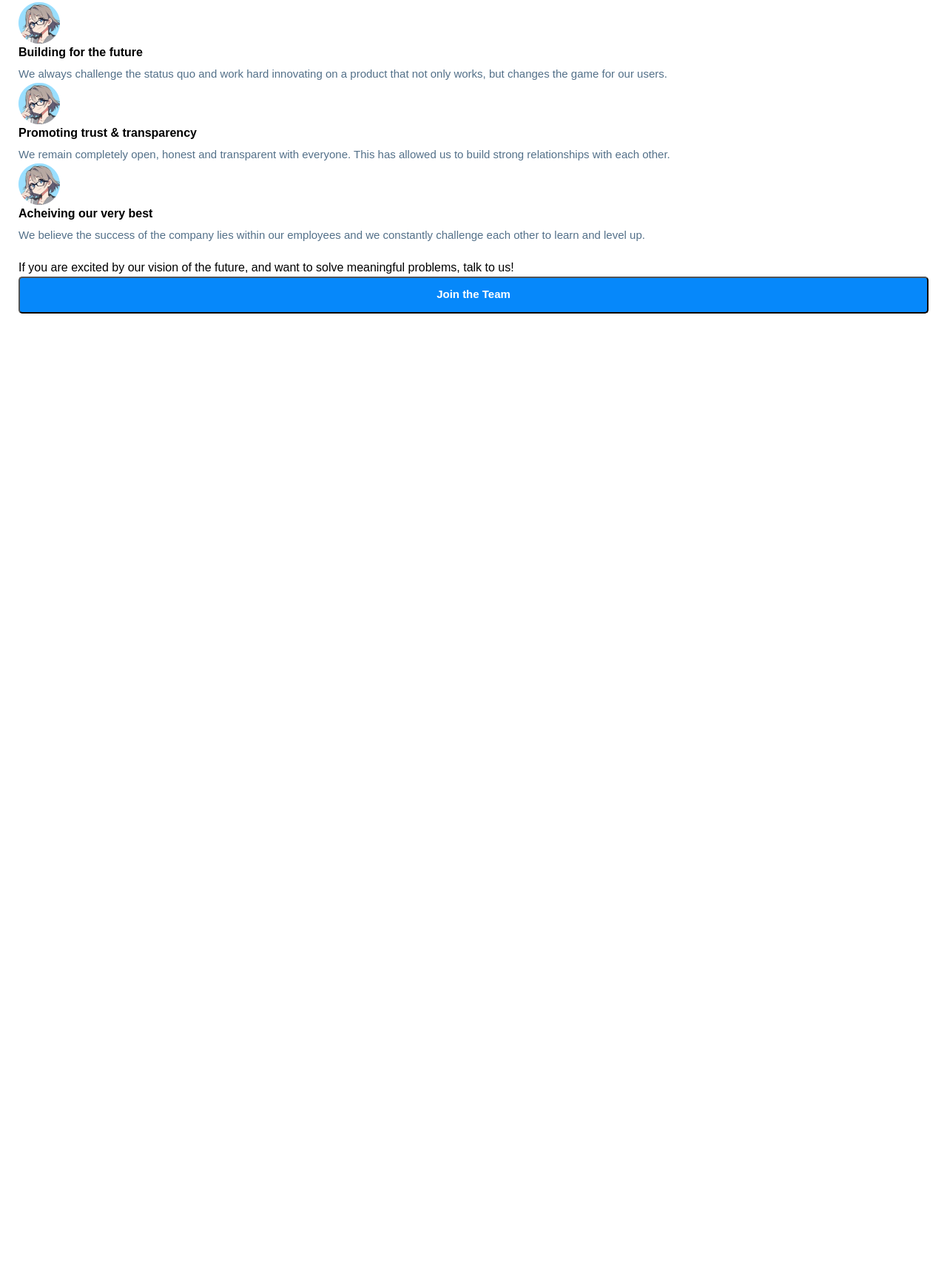
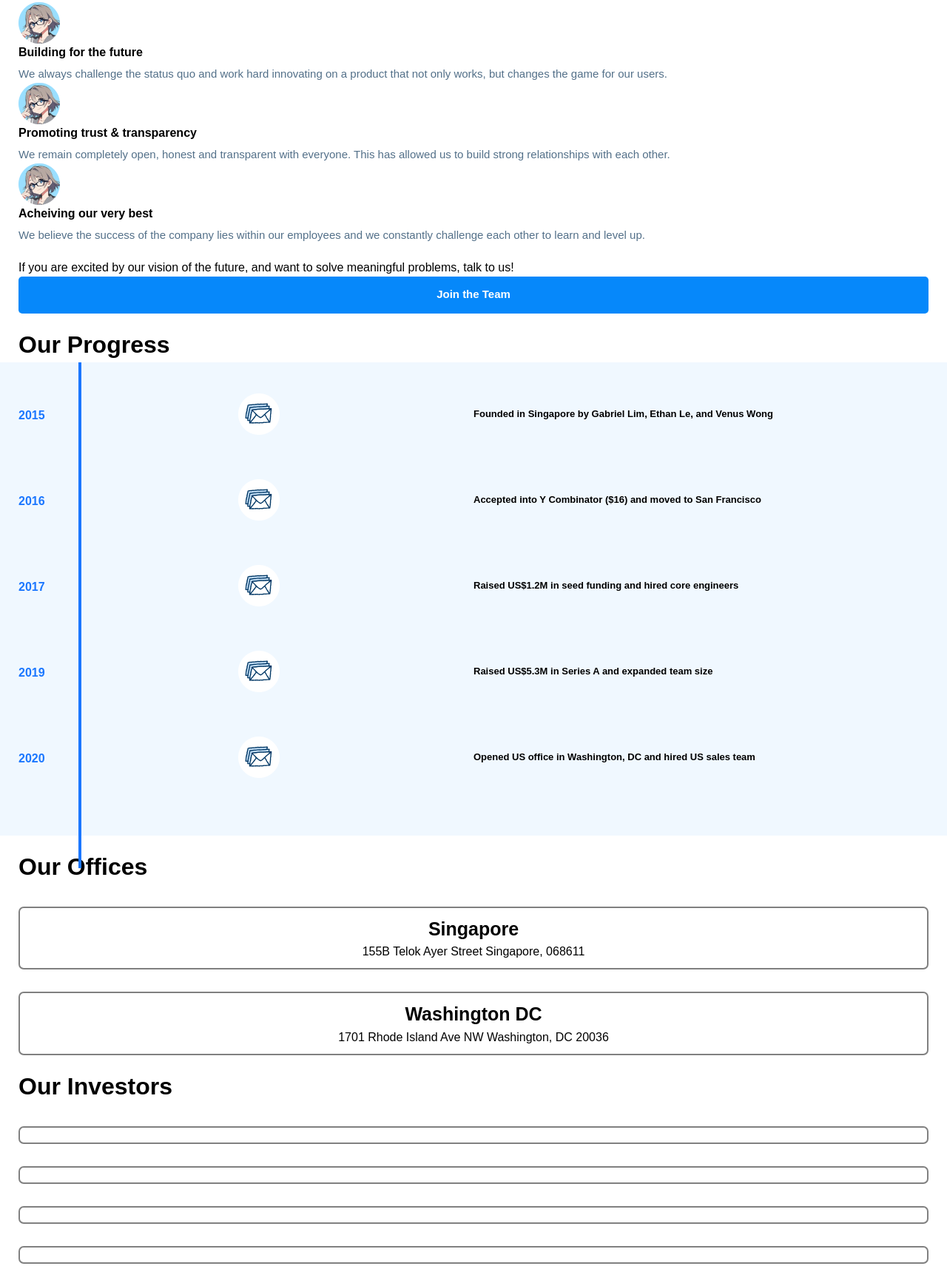
Before and after one commit to jigglycode/saleswhale, a plain HTML site: page index.html in a window 1280 px wide. Shown: the part 1004-2716 px from the top of the page at 74% size. Before the commit the page ends 1456 px from the top, so only its background shows below. Drawn offline with Linux system fonts and the light colour scheme.

Commit message:
Add styling for timeline container

```diff
--- a/index.html
+++ b/index.html
@@ -14,8 +14,8 @@
     </nav>
     <div class="section above-the-fold">
         <div class="header-image"></div>
-        <h1>A future where AI and humans work hand in hand</h1>
         <div class="header-text-container">
+            <h1 class="main-header">A future where AI and humans work hand in hand</h1>
             <p class="main-text">
             At Saleswhale, we believe that the future of work is Collaborative Intelligence - where machines and AI help humans fulfil their highest potential by automating drudgery and producing for more effective results.
             <br>
@@ -67,11 +67,137 @@
             Join the Team
         </button>
     </div>
-    <div class="section timeline"></div>
-    <div class="section offices"></div>
-    <div class="section investors"></div>
-    <div class="section demo"></div>
-    <footer class="sales-footer"></footer>
+    <div class="section timeline">
+        <h1>Our Progress</h1>
+        <div class="line"></div>
+        <div class="progress-container">
+            <div class="timeline-container">
+                <h4>2015</h4>
+                <img src="assets/Frame.png">
+                <p>Founded in Singapore by Gabriel Lim, Ethan Le, and Venus Wong</p>
+            </div>
+            <div class="timeline-container">
+                <h4>2016</h4>
+                <img src="assets/Frame.png">
+                <p>Accepted into Y Combinator ($16) and moved to San Francisco</p>
+            </div>
+            <div class="timeline-container">
+                <h4>2017</h4>
+                <img src="assets/Frame.png">
+                <p>Raised US$1.2M in seed funding and hired core engineers</p>
+            </div>
+            <div class="timeline-container">
+                <h4>2019</h4>
+                <img src="assets/Frame.png">
+                <p>Raised US$5.3M in Series A and expanded team size</p>
+            </div>
+            <div class="timeline-container">
+                <h4>2020</h4>
+                <img src="assets/Frame.png">
+                <p>Opened US office in Washington, DC and hired US sales team</p>
+            </div>
+        </div>
+    </div>
+    <div class="section offices">
+        <h1>Our Offices</h1>
+        <div class="infocard-container">
+            <img src="">
+            <h1>Singapore</h1>
+            <p>
+                155B Telok Ayer Street
+                Singapore, 068611
+            </p>
+        </div>
+        <div class="infocard-container">
+            <img src="">
+            <h1>Washington DC</h1>
+            <p>
+                1701 Rhode Island Ave NW
+                Washington, DC 20036
+            </p>
+        </div>
+    </div>
+    <div class="section investors">
+        <h1>Our Investors</h1>
+        <div class="infocard-container">
+            <img src=""" alt="">
+        </div>
+        <div class="infocard-container">
+            <img src=""" alt="">
+        </div>
+        <div class="infocard-container">
+            <img src=""" alt="">
+        </div>
+        <div class="infocard-container">
+            <img src=""" alt="">
+        </div>
+    </div>
+    <div class="section demo">
+        <h1>See the future</h1>
+        <button>Get a Demo</button>
+        <button>Read use cases</button>
+    </div>
+    <div class="section links">
+        <img class="saleswhale-logo" src="assets/ SWFull Color.png">
+        <div class="footer-info-container">
+            <div class="links-container">
+                <h1>Why Saleswhale</h1>
+                <a href="">Collaborative Intelligence</a>
+                <br>
+                <a href=""> AI Assistant Capabilities </a>
+                <br>
+                <a href=""> Customer Stories </a>
+                <br>
+                <a href=""> Use Case - Technology </a>
+                <br>
+                <a href=""> Use Case - Education </a>
+                <br>
+                <a href=""> Use Case - Events </a>
+            </div>
+            <div class="links-container">
+                <h1>Product</h1>
+                <a href=""> AI Conversations </a>
+                <br>
+                <a href=""> Lead Enrichment </a>
+                <br>
+                <a href=""> Deal Intelligence </a>
+                <br>
+                <a href=""> Workflow Integration </a>
+            </div>
+            <div class="links-container">
+                <h1>Company</h1>
+                <a href=""> About Us </a>
+                <br>
+                <a href=""> Blog </a>
+                <br>
+                <a href=""> Resources </a>
+                <br>
+                <a href=""> Careers </a>
+                <br>
+                <a href=""> Help Centre </a>
+                <br>
+            </div>
+            <div class="links-container">
+                <h1>Contact</h1>
+                <a href="">Collaborative Intelligence</a>
+                <h1>US Office</h1>
+                <p>1701 Rhode Island Ave NW Washington, DC 20036</p>
+                <h1>Singapore Office</h1>
+                <p>155B Telok Ayer Street Singapore, 068611</p>
+            </div>
+        </div>
+    </div>
+    <footer class="sales-footer">
+        <div class="logo-container">
+            <a href=""><img src="" alt=""></a>
+            <a href=""><img src="" alt=""></a>
+            <a href=""><img src="" alt=""></a>
+        </div>
+        <h5>Privacy</h5>
+        <h5>Terms</h5>
+        <p>copyright 2020 Saleswhale, Inc. All Rights reserved.</p>
+        <img src="" alt="">
+    </footer>
 </body>
 
 </html>
--- a/reset.css
+++ b/reset.css
@@ -67,4 +67,5 @@ button,
 textarea,
 select {
   font: inherit;
+  border: none;
 }
--- a/style.css
+++ b/style.css
@@ -22,7 +22,7 @@ body {
   margin-bottom: 25px;
 }
 
-.above-the-fold > h1 {
+.main-header {
   height: 108px;
   font-style: normal;
   font-weight: bold;
@@ -32,6 +32,8 @@ body {
 }
 
 .header-text-container {
+  display: flex;
+  flex-wrap: wrap;
 }
 
 .main-text {
@@ -55,7 +57,7 @@ body {
   line-height: 24px;
 }
 
-.culture-image {
+.culture-image, .timeline-container > img {
   width: 56px;
   height: 56px;
 }
@@ -81,3 +83,54 @@ h3 {
   font-size: 15px;
   font-weight: bold;
 }
+
+.progress-container {
+  background-color: aliceblue;
+  margin-left: -25px;
+  margin-right: -25px;
+  padding-bottom: 60px;
+}
+
+.timeline-container {
+  display: flex;
+  justify-content: space-between;
+  padding: 60px 25px 0px 25px;
+}
+
+.timeline-container > p {
+  font-size: 13px;
+  width: 50%;
+  font-weight: 600;
+}
+
+.timeline-container > img {
+  position: relative;
+  top: -18px;
+}
+
+.timeline-container > h4 {
+  color: #1b77ff;
+}
+
+.line {
+  height: 684px;
+  width: 4px;
+  background-color: #1b77ff;
+  position: absolute;
+  left: 106px
+}
+
+.infocard-container {
+  border: 2px solid gray;
+  border-radius: 7px;
+  display: flex;
+  flex-direction: column;
+  align-items: center;
+  padding: 10px 30px;
+  text-align: center;
+  margin-top: 30px;
+}
+
+.infocard-container > h1 {
+  font-size: 25px
+}
```
Also changed, not shown: assets/Frame.png (added).
